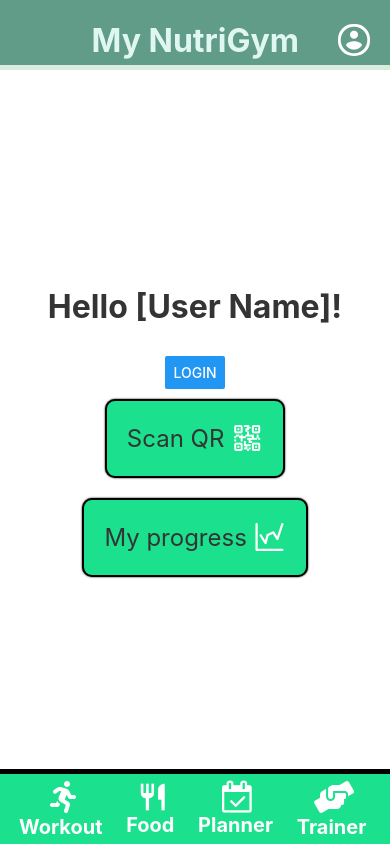
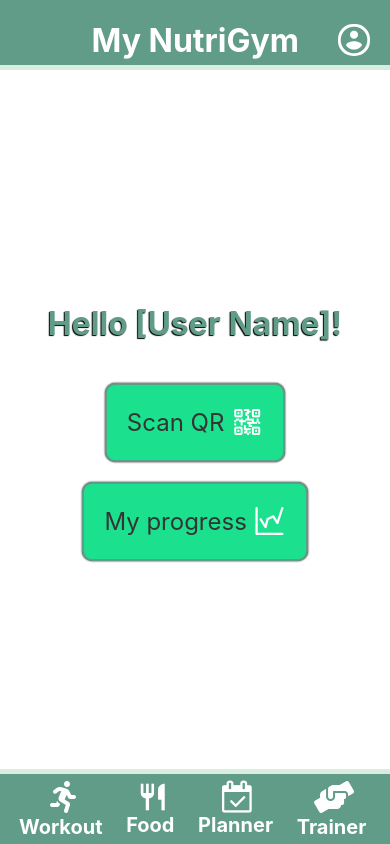
Before and after one commit to ZephyrSV/LauraGymApp, a React Native app: screen /Home in a window 390 px wide. Built offline with nearby package versions, Linux system fonts and the light colour scheme.

Commit message:
TrainerPage.js is complete (no functionality)

```diff
--- a/App.js
+++ b/App.js
@@ -12,6 +12,7 @@ import DetailScreen from "./screens/DetailScreen";
 import LoginScreen from "./screens/LoginScreen";
 import Footer from "./components/Footer";
 import Header from "./components/Header";
+import TrainerPage from "./screens/TrainerPage";
 
 
 const Stack = createNativeStackNavigator();
@@ -43,8 +44,10 @@ export default function App() {
             <Stack.Screen name="Detail" component={DetailScreen} options={{
 
             }} />
+            <Stack.Screen name={"Trainer"} component={TrainerPage} options={{
+                headerShown: false,
+            }}/>
         </Stack.Navigator>
-          <Footer/>
       </NavigationContainer>
 
   );
--- a/components/Footer.js
+++ b/components/Footer.js
@@ -3,7 +3,7 @@ import {s} from "./styles";
 import React from "react";
 import IconButton from "./IconButton";
 
-export default function Footer() {
+export default function Footer({route, navigation}) {
     return (
         <View style={[s.footer, s.elementRow]}>
             <View/>
@@ -31,7 +31,7 @@ export default function Footer() {
             <IconButton
                 icon={"hands-helping"}
                 label={"Trainer"}
-                OnPress={() => alert("This feature is currently being developed")}
+                OnPress={() => navigation.navigate("Trainer", {user: route.params.user})}
                 family={"FontAwesome5"} vertical={true}
                 textStyle={[s.text, s.footer_text]}
             />
--- a/components/styles.js
+++ b/components/styles.js
@@ -18,6 +18,9 @@ export const s = StyleSheet.create({
         borderRadius: 10,
         margin: 10,
     },
+    width_100: {
+        width: '100%',
+    },
     elementRow: {
         flexDirection: 'row',
         alignItems: 'center',
@@ -37,11 +40,43 @@ export const s = StyleSheet.create({
         fontWeight: 'bold',
         textAlign: 'center',
     },
+    textOutline: {
+        color: dark_cyan,
+        fontWeight: 'bold',
+        textShadowColor: black,
+        textShadowOffset: { width: -1, height: 1 },
+        textShadowRadius: 1,
+    },
+    textLeft: {
+        textAlign: 'left',
+    },
+    textRight: {
+        textAlign: 'right',
+    },
+    textCenter: {
+        textAlign: 'center',
+    },
+    textBold: {
+        fontWeight: 'bold',
+    },
+    textItalic: {
+        fontStyle: 'italic',
+    },
+    pb_10: {
+        paddingBottom: 10,
+    },
+    pr_10: {
+        paddingRight: 10,
+    },
+    pl_10: {
+        paddingLeft: 10,
+    },
     button : {
-        backgroundColor: '#1be08d',
+        backgroundColor: cyan,
         borderRadius: 10,
+        borderColor: dark_cyan,
         borderWidth: 2,
-        shadowColor: '#000',
+        shadowColor: black,
         shadowRadius: 2,
     },
     footer: {
@@ -49,9 +84,9 @@ export const s = StyleSheet.create({
         bottom: 0,
         width: '100%',
         height: 75,
-        backgroundColor: '#1be08d',
+        backgroundColor: dark_cyan,
         borderTopWidth: 5,
-        borderColor: '#000',
+        borderColor: eggshell,
         alignItems: 'center',
         justifyContent: 'space-between',
     },
@@ -76,7 +111,7 @@ export const s = StyleSheet.create({
         borderColor: eggshell,
     },
     header_text: {
-        color: almost_white,
+        color: white,
         fontWeight: 'bold',
         fontSize: 32,
         textAlign: 'center',
@@ -90,5 +125,22 @@ export const s = StyleSheet.create({
     },
     header_button: {
         color: dark_cyan
+    },
+    rounded_10: {
+        borderRadius: 10,
+        overflow: 'hidden',
+    },
+    image_container: {
+        width: '35%',
+        height: '20%',
+        borderRadius: 100,
+        borderWidth: 1,
+        borderColor: black,
+        overflow: 'hidden',
+    },
+    image: {
+        width: '100%',
+        height: '100%',
+        resizeMode: 'contain',
     }
 })
--- a/screens/HomeScreen.js
+++ b/screens/HomeScreen.js
@@ -4,20 +4,22 @@ import {StatusBar} from "expo-status-bar";
 import {s} from "../components/styles";
 import IconButton from "../components/IconButton";
 import Header from "../components/Header";
+import Footer from "../components/Footer";
+import * as React from "react";
 
 export default function HomeScreen({route, navigation}) {
     return (
         <View style={s.container}>
-            <Header/>
+            <Header navigation={navigation} route={route}/>
             <View style={s.element}>
-                <Text style={[s.text,s.textTitle]}>
+                <Text style={[s.text,s.textTitle, s.textOutline]}>
                     Hello {route.params.user}!
                 </Text>
             </View>
-            <Button title="Login" onPress={() => navigation.navigate("Login")}/>
             <IconButton icon="qrcode" label="Scan QR" OnPress={() => navigation.navigate("QrCode")}/>
             <IconButton icon="linechart" label="My progress" OnPress={() => alert("This feature is currently being developed")}/>
             <StatusBar style="light" />
+            <Footer navigation={navigation} route={route}/>
         </View>
     );
 }
--- /dev/null
+++ b/screens/TrainerPage.js
@@ -0,0 +1,33 @@
+import {Button, Text, View, Image} from "react-native";
+import {s} from "../components/styles";
+import Header from "../components/Header";
+import IconButton from "../components/IconButton";
+import {StatusBar} from "expo-status-bar";
+import Footer from "../components/Footer";
+import React from "react";
+
+export default function TrainerPage({route, navigation}) {
+    return (
+        <View style={s.container}>
+            <Header/>
+            <View style={[s.width_100, s.pb_10, s.pl_10]}>
+                <Text style={[s.text, s.textTitle, s.textLeft, s.textOutline]}>
+                    Your trainer:
+                </Text>
+            </View>
+            <View style={[s.image_container]}>
+                <Image source={require('../assets/images/alexth.png')} style={s.image}/>
+            </View>
+            <View style={[s.width_100, s.pb_10]}>
+                <Text style={[s.text, s.textCenter, s.textItalic]}>
+                    Alex T.H.
+                </Text>
+            </View>
+            <IconButton icon="phone" family="FontAwesome5" label="Call me!"/>
+            <IconButton icon="chat" family="MaterialCommunityIcons" label="Chat with me!"/>
+            <IconButton icon="calendar" family="FontAwesome" label="Schedule a session!"/>
+            <StatusBar style="light" />
+            <Footer navigation={navigation} route={route}/>
+        </View>
+    );
+}
```
Also changed, not shown: assets/images/alexth.png (added).
